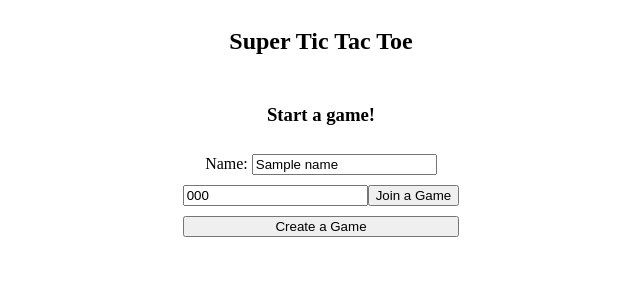
After one commit to asharp02/SuperTicTacToe, a Flask app: template flask-game/templates/home.html in a window 1280 px wide. The commit adds this page. Shown: the top 300 px of the page, without its empty margins (319-959 px from the left). Run offline with Flask 3, Linux system fonts and the light colour scheme; the template is opened without the code that fills it: most values are stand-ins (such as "Sample title", 1, 10 or a date in 2020); some libraries are stand-ins or nearby versions.

Commit message:
Create flask app, add socket event to assign turn to users on connection

```diff
--- /dev/null
+++ b/flask-game/main.py
@@ -0,0 +1,118 @@
+from flask import Flask, render_template, request, session, redirect, url_for
+from flask_socketio import join_room, leave_room, send, SocketIO
+import random
+from string import ascii_uppercase
+
+app = Flask(__name__)
+app.config["SECRET_KEY"] = "khklsdhfajksdf"
+socketio = SocketIO(app)
+
+
+rooms = {}
+
+
+def generate_unique_code(length):
+    while True:
+        code = ""
+        for _ in range(length):
+            code += random.choice(ascii_uppercase)
+        if code not in rooms:
+            break
+    return code
+
+
+@app.route("/", methods=["GET", "POST"])
+def home():
+    session.clear()
+    if request.method == "POST":
+        name = request.form.get("name")
+        code = request.form.get("code")
+        join = request.form.get("join", False)
+        create = request.form.get("create", False)
+
+        if not name:
+            return render_template(
+                "home.html", error="Please enter a name.", code=code, name=name
+            )
+
+        if join and not code:
+            return render_template(
+                "home.html", error="Please enter a room code.", code=code, name=name
+            )
+
+        room = code
+        if create != False:
+            room = generate_unique_code(4)
+            rooms[room] = {"members": 0, "messages": []}
+        elif code not in rooms:
+            return render_template(
+                "home.html", error="Room does not exist.", code=code, name=name
+            )
+
+        session["room"] = room
+        session["name"] = name
+        return redirect(url_for("game"))
+
+    return render_template("home.html")
+
+
+@app.route("/game")
+def game():
+    room = session.get("room")
+    name = session.get("name")
+    if room == None or name == None or room not in rooms:
+        return redirect(url_for("home"))
+    if rooms[room]["members"] == 2:
+        return redirect(url_for("home"))
+    return render_template(
+        "tic-tac-toe.html", code=room, name=name, messages=rooms[room]["messages"]
+    )
+
+
+@socketio.on("connect")
+def connect(auth):
+    print("connected")
+    room = session.get("room")
+    name = session.get("name")
+    if not room or not name:
+        return
+    if room not in rooms:
+        leave_room(room)
+        return
+    join_room(room)
+
+    player_starts = False
+    if rooms[room]["members"] == 0:
+        player_starts = True
+    socketio.emit("assign_turn", {"myTurn": player_starts}, to=room)
+    rooms[room]["members"] += 1
+    print(f"{name} joined room {room}")
+
+
+@socketio.on("disconnect")
+def disconnect():
+    room = session.get("room")
+    name = session.get("name")
+    leave_room(room)
+
+    if room in rooms:
+        rooms[room]["members"] -= 1
+        if rooms[room]["members"] <= 0:
+            del rooms[room]
+    send({"name": name, "message": "has left the room"}, to=room)
+    print(f"{name} has left the room {room}")
+
+
+@socketio.on("message")
+def message(data):
+    room = session.get("room")
+    if room not in rooms:
+        return
+    content = {"name": session.get("name"), "message": data["data"]}
+    send(content, to=room)
+    rooms[room]["messages"].append(content)
+    print(f"{session.get('name')}, said: {data['data']}")
+
+
+if __name__ == "__main__":
+    socketio.run(app, debug=True)
--- a/base.css
+++ b/flask-game/static/css/base.css
@@ -1,3 +1,7 @@
+.content {
+    display: block;
+}
+
 .board{
     width: 200px;
     height: 200px;
--- /dev/null
+++ b/flask-game/static/css/style.css
@@ -0,0 +1,69 @@
+.content {
+    display: flex;
+    justify-content: center;
+    align-items: center;
+}
+
+.button {
+    display: flex;
+    flex-direction: column;
+    align-items: center;
+    justify-content: center;
+    gap: 10px;
+}
+
+.join {
+    display: flex;
+    flex-direction: row;
+    width: 100%;
+}
+
+.create-btn {
+    width: 100%;
+}
+
+.message-box {
+    border-color: black;
+    border-width: 2px;
+    border-style: solid;
+    border-radius: 10px;
+    background-color: whitesmoke;
+    height: 80;
+    display:flex;
+    flex-direction: column;
+    width: 80vw;
+    align-items: stretch;
+}
+
+.messages {
+    overflow-y: scroll;
+    flex: 1;
+    width: 100%;
+}
+
+.inputs {
+    padding: 10px;
+    display: flex;
+}
+
+.h2 {
+    text-align: center;
+}
+
+#message {
+    flex: 1;
+}
+
+.text {
+    display: flex;
+    flex-direction: row;
+    align-items: center;
+    justify-content: space-between;
+    padding-left: 10px;
+    padding-right: 10px;
+}
+
+.muted {
+    font-size: 10px;
+    color: darkgray;
+}
--- /dev/null
+++ b/flask-game/templates/base.html
@@ -0,0 +1,17 @@
+<!DOCTYPE html>
+<html lang="en">
+<head>
+    <meta charset="UTF-8">
+    <meta name="viewport" content="width=device-width, initial-scale=1.0">
+    <title>Extreme Tic Tac Toe!</title>
+    <link rel="stylesheet" href="{{url_for('static', filename='css/style.css')}}" filename/>
+    <script
+        src="https://cdnjs.cloudflare.com/ajax/libs/socket.io/4.0.1/socket.io.js"
+        integrity="sha512-q/dWJ3kcmjBLU4Qc47E4A9kTB4m3wuTY7vkFJDTZKjTs8jhyGQnaUrxa0Ytd0ssMZhbNua9hE+E7Qv1j+DyZwA=="
+        crossorigin="anonymous">
+    </script>
+</head>
+<body>
+    <div class="content">{% block content %} {% endblock %}</div>
+</body>
+</html>
--- /dev/null
+++ b/flask-game/templates/home.html
@@ -0,0 +1,21 @@
+{% extends 'base.html' %}
+{% block content %}
+<form method="post" class="button">
+    <h2>Super Tic Tac Toe</h2>
+    <h3>Start a game!</h3>
+    <div>
+        <label>Name:</label>
+        <input type="text" placeholder="Pick a name!" name="name" value="{{name}}"/>
+    </div>
+    <div class="join">
+        <input type="text" placeholder="Room Code" name="code" value="{{code}}"/>
+        <button type="submit" name="join" class="create"> Join a Game</button>
+    </div>
+    <button type="submit" name="create" class="create-btn"> Create a Game</button>
+    {% if error %}
+        <ul>
+            <li>{{error}}</li>
+        </ul>
+    {% endif %}
+</form>
+{% endblock %}
```
Also changed, not shown: flask-game/__init__.py (added, +32 -0 lines), flask-game/static/js/tic-tac-toe.js (renamed from tic-tac-toe.js, +57 -55 lines), flask-game/templates/tic-tac-toe.html (renamed from tic-tac-toe.html, +8 -14 lines), requirements.txt (added, +16 -0 lines), 1 other file.
